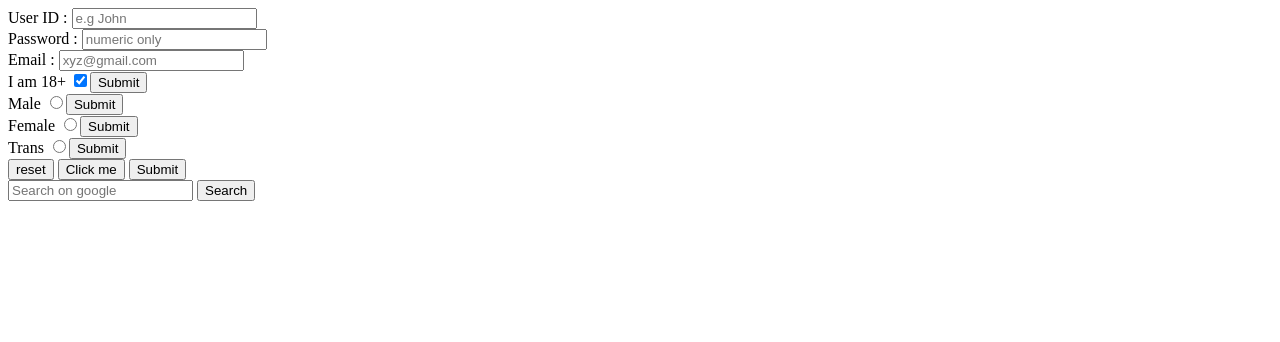
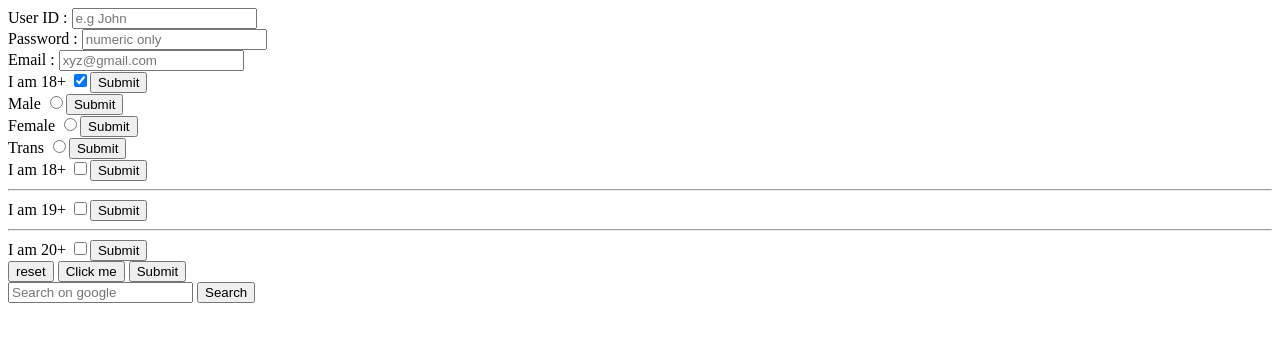
Before and after one commit to Mustasin-404/Full-stack-2026, a plain HTML site: page HTMLforms.html in a window 1280 px wide. Drawn offline with Linux system fonts and the light colour scheme.

Commit message:
html first

```diff
--- a/HTMLforms.html
+++ b/HTMLforms.html
@@ -22,7 +22,8 @@
   Nmae attribute to send user id to backend used to pass information
   9. Checkbox in html.
   when we pass tick in checkboxes it shows on otherwise nothing
-  the information which is passed to the url is passed in the format name = value-->
+  the information which is passed to the url is passed in the format name = value
+  keep name attribute same if we need. to select only one radio button-->
 
 
 <body>
@@ -35,14 +36,27 @@
         <input type="password" id="Pass" placeholder="numeric only"><br>
         <label for="jox">Email : </label>
         <input type="email" id="jox" placeholder="xyz@gmail.com"><br>
+        <!-- //Checkbox -->
         <label for="Age">I am 18+</label>
         <input type="checkbox" name="age" id="Age" checked/><button>Submit</button><br/>
+        <!-- //Radio button group// -->
         <label for="Gen">Male</label>
         <input type="radio" name="Gen" id="ox" value="Male"/><button>Submit</button><br/>
         <label for="Gen">Female</label>
         <input type="radio" name="Gen" id="ox" value="Female"/><button>Submit</button><br/>
         <label for="Gen">Trans</label>
         <input type="radio" name="Gen" id="ox" value="Trans"/><button>Submit</button><br/>
+        <!-- //checkbox group -->
+         <label for="Age">I am 18+</label>
+         <input type="checkbox" name="gen" id="Age"/><button>Submit</button><br/>
+         <hr/>
+         <label for="Age">I am 19+</label>
+         <input type="checkbox" name="gen" id="Age"/><button>Submit</button><br/>
+         <hr/>
+         <label for="Age">I am 20+</label>
+         <input type="checkbox" name="gen" id="Age"/><button>Submit</button><br/>
+         </form>
+
         <button type="reset">reset</button>
         <input type="button" value="Click me">
         <input type="Submit">
```
